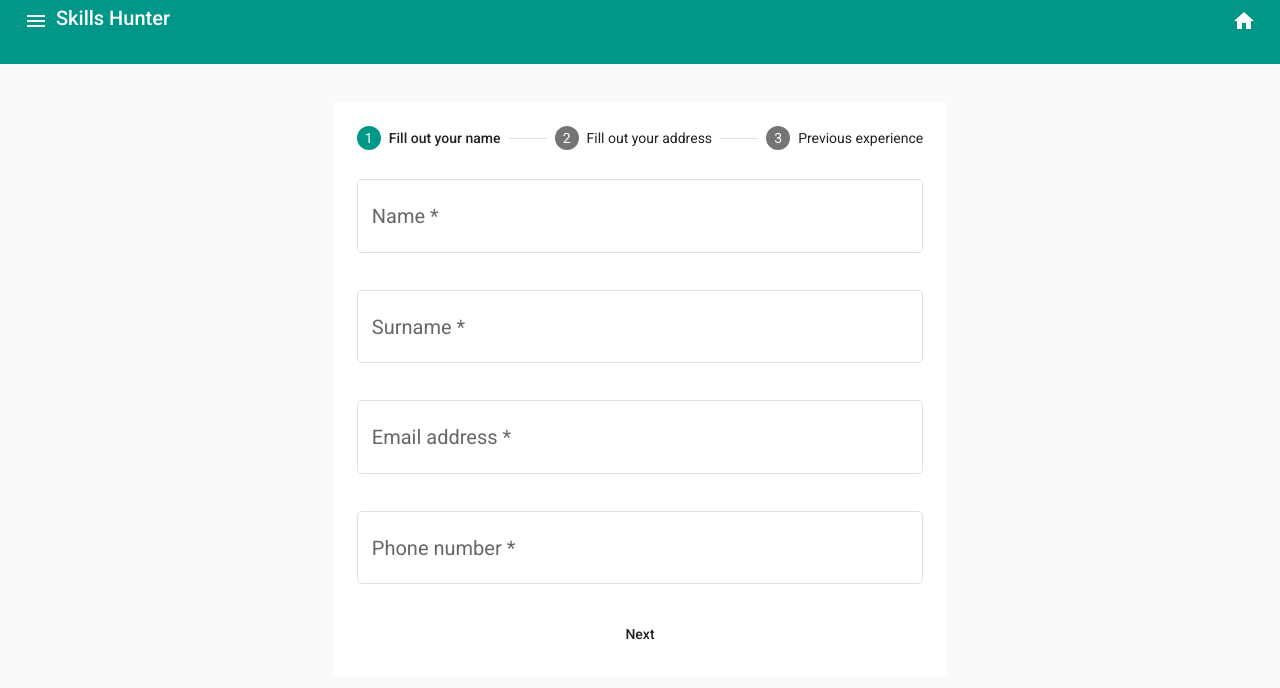
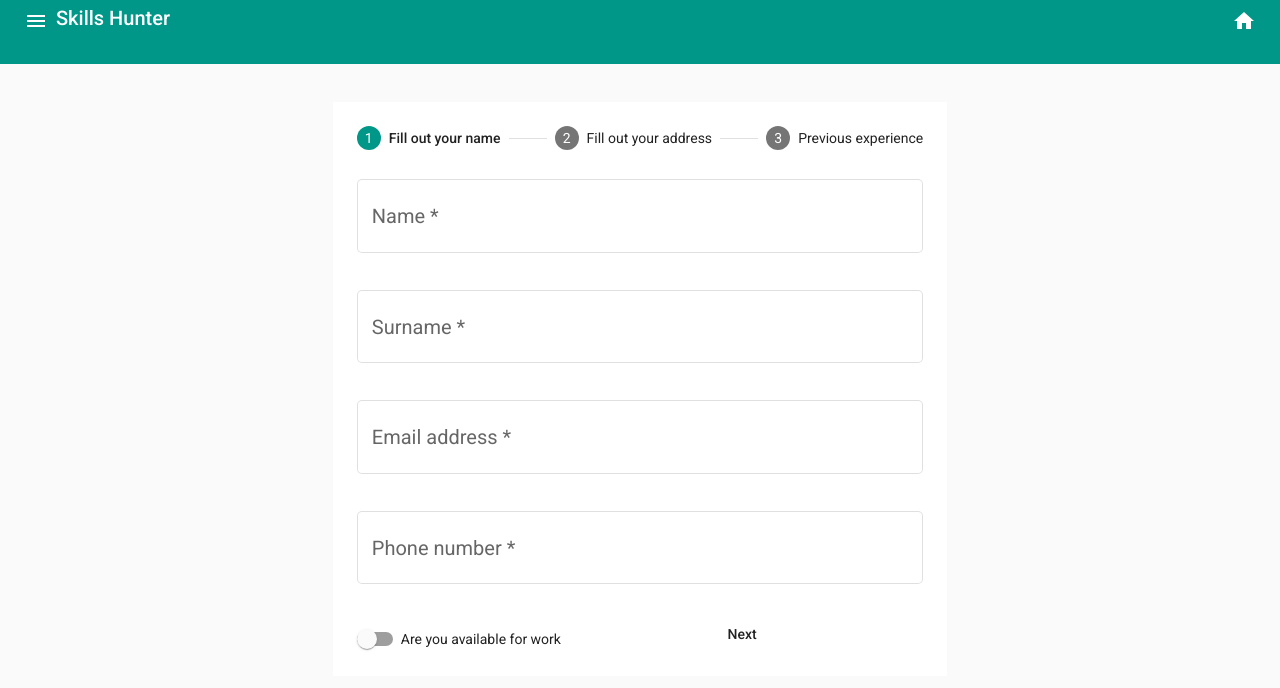
Before and after one commit to COS301-SE-2021/Skills-Hunter, an Angular app in the folder SkillsHunterFrontend/: page /profile in a window 1280 px wide. Shown: the top 688 px of the page. Built offline with nearby package versions, Linux system fonts and the light colour scheme; no server answers.

Commit message:
Update profile.component.html

```diff
--- a/SkillsHunterFrontend/src/app/profile/profile.component.html
+++ b/SkillsHunterFrontend/src/app/profile/profile.component.html
@@ -183,6 +183,7 @@
                             phone number is <strong>required</strong>
                         </mat-error>
                         </mat-form-field> <br/>
+                        <mat-slide-toggle formControlName="open" id="toggleB">Are you available for work</mat-slide-toggle>
                     <div>
                     <button mat-button matStepperNext>Next</button>
                     </div>
@@ -218,7 +219,7 @@
                             <mat-header-cell *matHeaderCellDef></mat-header-cell>
                             <mat-cell *matCellDef="let element">
                               <button mat-icon-button><mat-icon>launch</mat-icon></button>
-                              <button mat-icon-button color="warn"><mat-icon>delete_outline</mat-icon></button>
+                              <button mat-icon-button color="warn" (click)="deleteSkill(element.No)"><mat-icon>delete_outline</mat-icon></button>
                             </mat-cell>
                         </ng-container>
 
```
